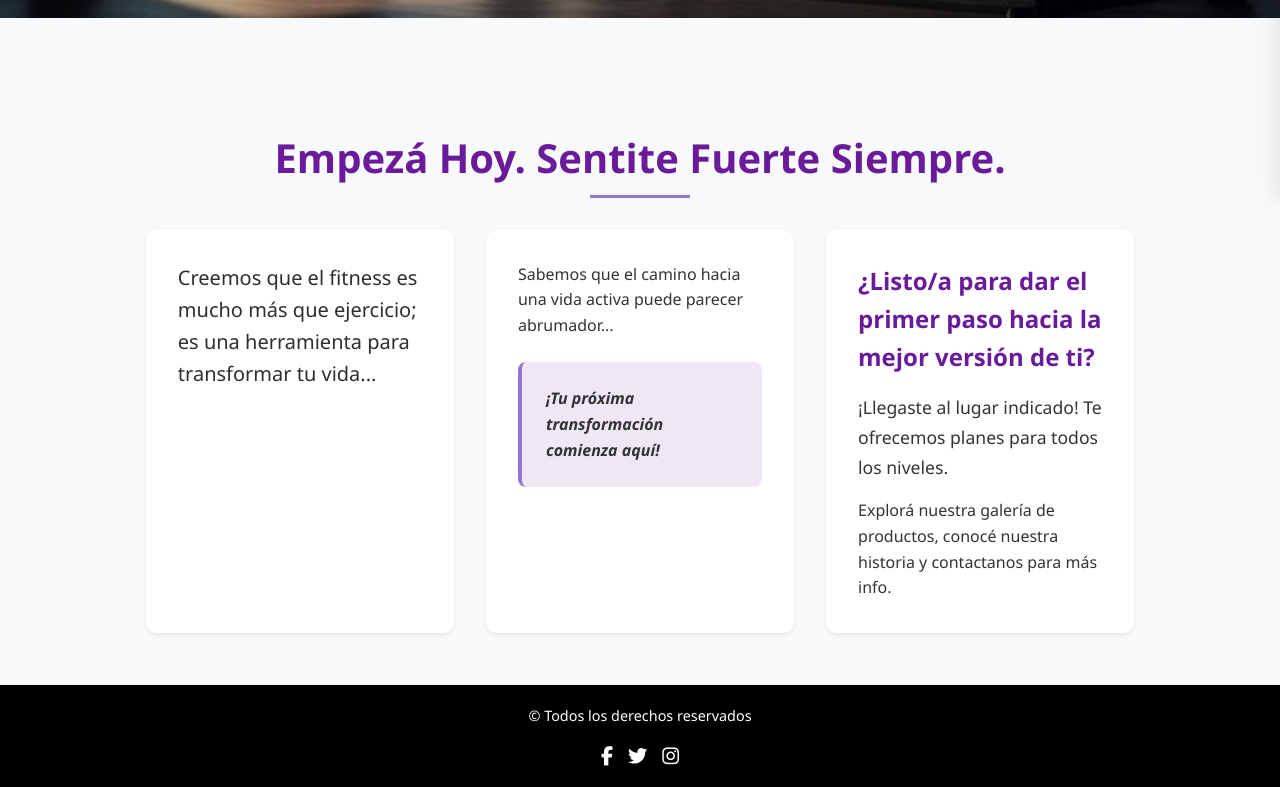
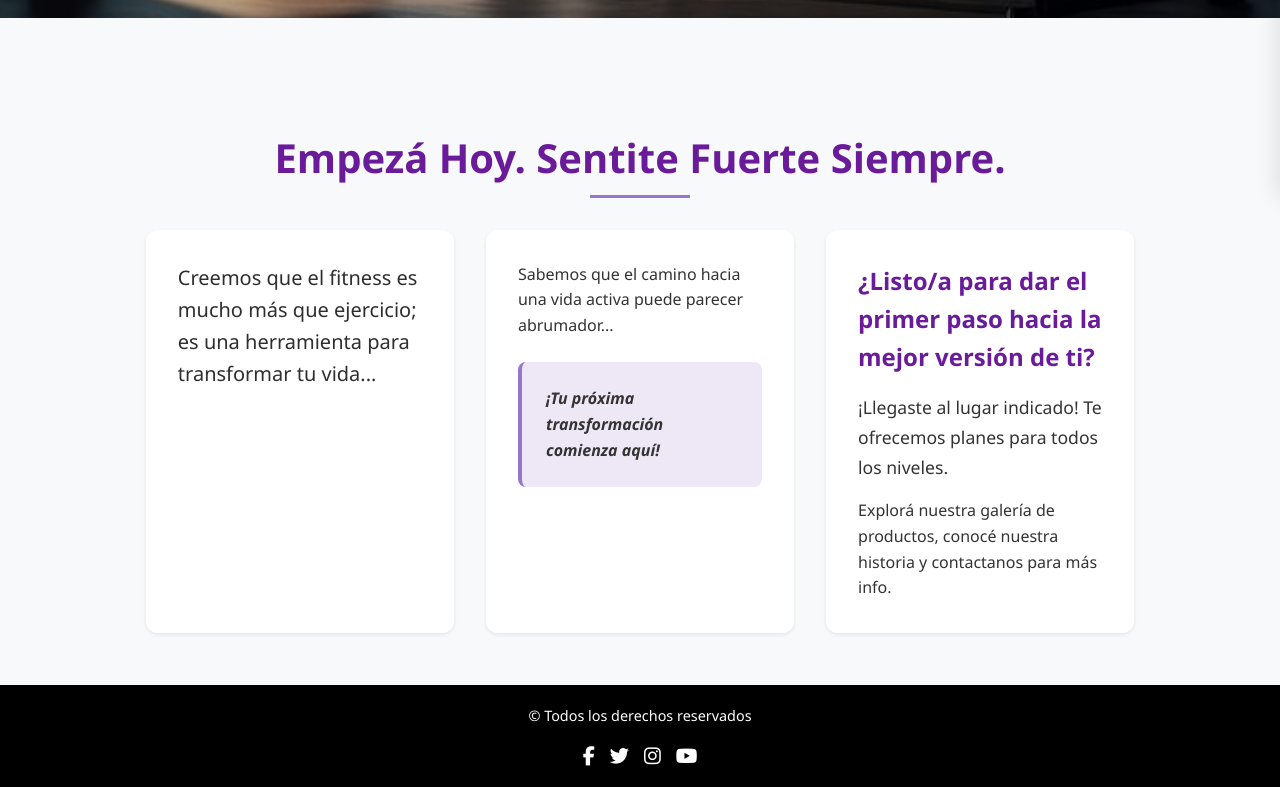
Before and after one commit to vmstani/Proyecto-React, a React (Vite) app: page / in a window 1280 px wide. Shown: the part 602-1389 px from the top of the page. Built offline with nearby package versions, Linux system fonts and the light colour scheme.

Commit message:
redes youtube

```diff
--- a/src/components/estatics/Footer.jsx
+++ b/src/components/estatics/Footer.jsx
@@ -15,6 +15,9 @@ const Footer = () => {
         <a href="https://www.instagram.com/verotrainer" target="_blank" rel="noopener noreferrer">
           <i className="fab fa-instagram"></i>
         </a>
+        <a href="https://www.youtube.com/@verotrainer" target="_blank" rel="noopener noreferrer">
+          <i className="fab fa-youtube"></i>
+        </a>
       </div>
     </footer>
   );
```
